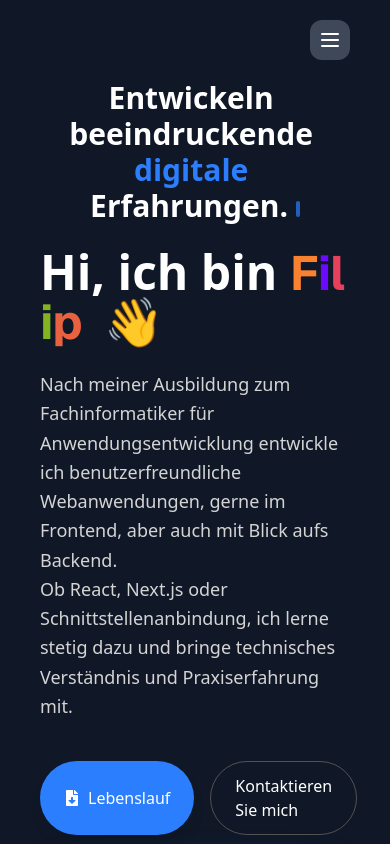
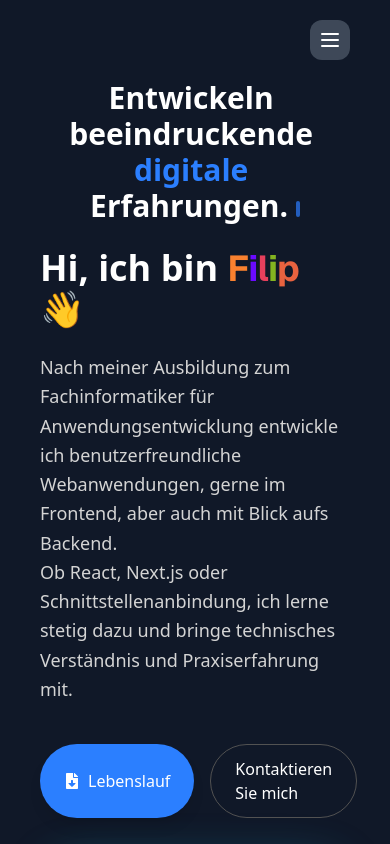
Before and after one commit to gotexxx/my-portfolio, a Next.js app: page / in a window 390 px wide. Shown: the top 844 px of the page. Built offline with nearby package versions, Linux system fonts and the light colour scheme.

Commit message:
adjustments

```diff
--- a/src/app/page.tsx
+++ b/src/app/page.tsx
@@ -284,7 +284,7 @@
               <div className="grid grid-cols-1 md:grid-cols-2 items-center gap-12">
                 <div className="flex flex-col gap-6 z-100">
                   <TypewriterEffect words={words} className="text-3xl md:text-4xl max-w-[600px] h-[144px]" />
-                  <h1 className="text-5xl md:text-6xl font-bold">
+                  <h1 className="text-4xl md:text-5xl lg:text-6xl font-bold">
                     Hi, ich bin <ColourfulText text={"Filip "}/> 👋
                   </h1>
                   <p className="text-lg text-neutral-300 leading-relaxed max-w-xl">
```
